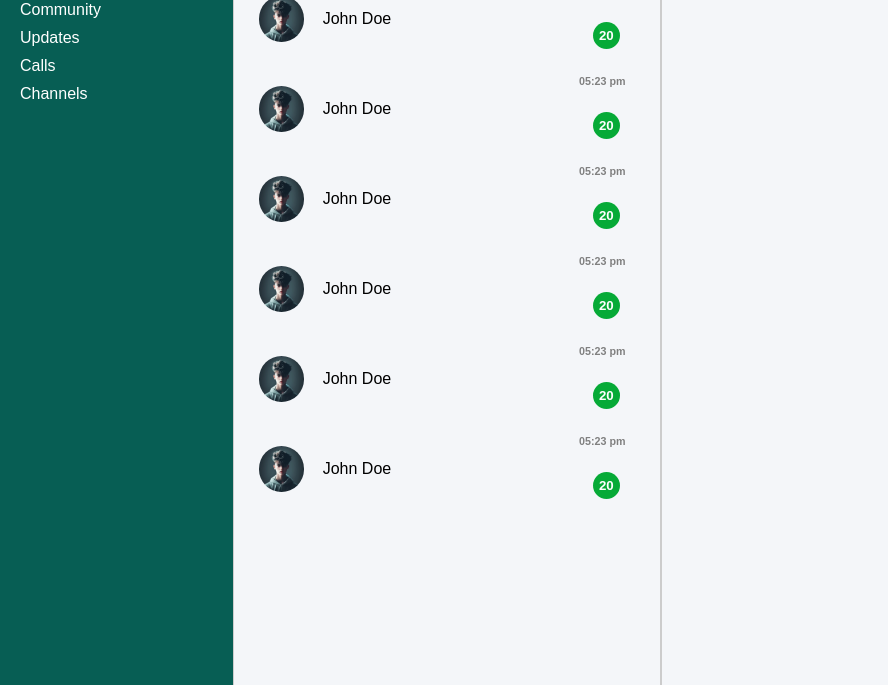
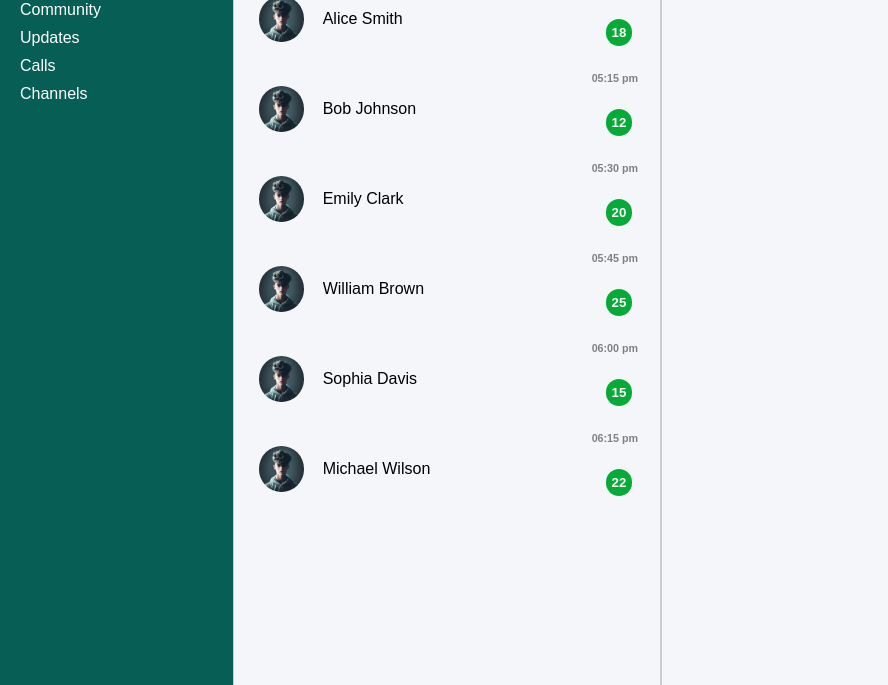
Before and after one commit to EddyShimwa/chatApp, a plain HTML site: page index.html in a window 1280 px wide. Shown: the part 115-800 px from the top of the page, without its empty margins (0-888 px from the left). Drawn offline with Linux system fonts and the light colour scheme.

Commit message:
adjust the houyrs

```diff
--- a/index.html
+++ b/index.html
@@ -30,9 +30,29 @@
             <ul class="chat-list">
                 <li class="users">
                     <img src="./imgs/profile.webp" class="profile-pic">
-                    John Doe
+                    Alice Smith
                     <div class="time">
-                        <h6>05:23 pm</h6>
+                        <h6>05:00 pm</h6>
+                        <div id="numbers">
+                            <h5>18</h5>
+                        </div>
+                    </div>
+                </li>
+                <li class="users">
+                    <img src="./imgs/profile.webp" class="profile-pic">
+                    Bob Johnson
+                    <div class="time">
+                        <h6>05:15 pm</h6>
+                        <div id="numbers">
+                            <h5>12</h5>
+                        </div>
+                    </div>
+                </li>
+                <li class="users">
+                    <img src="./imgs/profile.webp" class="profile-pic">
+                    Emily Clark
+                    <div class="time">
+                        <h6>05:30 pm</h6>
                         <div id="numbers">
                             <h5>20</h5>
                         </div>
@@ -40,57 +60,37 @@
                 </li>
                 <li class="users">
                     <img src="./imgs/profile.webp" class="profile-pic">
-                    John Doe
+                    William Brown
                     <div class="time">
-                        <h6>05:23 pm</h6>
+                        <h6>05:45 pm</h6>
                         <div id="numbers">
-                            <h5>20</h5>
+                            <h5>25</h5>
                         </div>
                     </div>
                 </li>
                 <li class="users">
                     <img src="./imgs/profile.webp" class="profile-pic">
-                    John Doe
+                    Sophia Davis
                     <div class="time">
-                        <h6>05:23 pm</h6>
+                        <h6>06:00 pm</h6>
                         <div id="numbers">
-                            <h5>20</h5>
+                            <h5>15</h5>
                         </div>
                     </div>
                 </li>
                 <li class="users">
                     <img src="./imgs/profile.webp" class="profile-pic">
-                    John Doe
+                    Michael Wilson
                     <div class="time">
-                        <h6>05:23 pm</h6>
+                        <h6>06:15 pm</h6>
                         <div id="numbers">
-                            <h5>20</h5>
+                            <h5>22</h5>
                         </div>
                     </div>
                 </li>
-                <li class="users">
-                    <img src="./imgs/profile.webp" class="profile-pic">
-                    John Doe
-                    <div class="time">
-                        <h6>05:23 pm</h6>
-                        <div id="numbers">
-                            <h5>20</h5>
-                        </div>
-                    </div>
-                </li>
-                <li class="users">
-                    <img src="./imgs/profile.webp" class="profile-pic">
-                    John Doe
-                    <div class="time">
-                        <h6>05:23 pm</h6>
-                        <div id="numbers">
-                            <h5>20</h5>
-                        </div>
-                    </div>
-                </li>
+            </ul>
 
 
-        </ul>
 
         </div>
         <div class="right-container">
--- a/styles.css
+++ b/styles.css
@@ -97,9 +97,10 @@ width: 100%;
 
 .time {
     font-weight: 100;
-    margin-left: 50%;
-    margin-bottom: 2%;
-    color: gray
+    margin-left: 26%;
+    margin-bottom: 1%;
+    color: gray;
+    position: fixed
 }
 
 #numbers{
```
